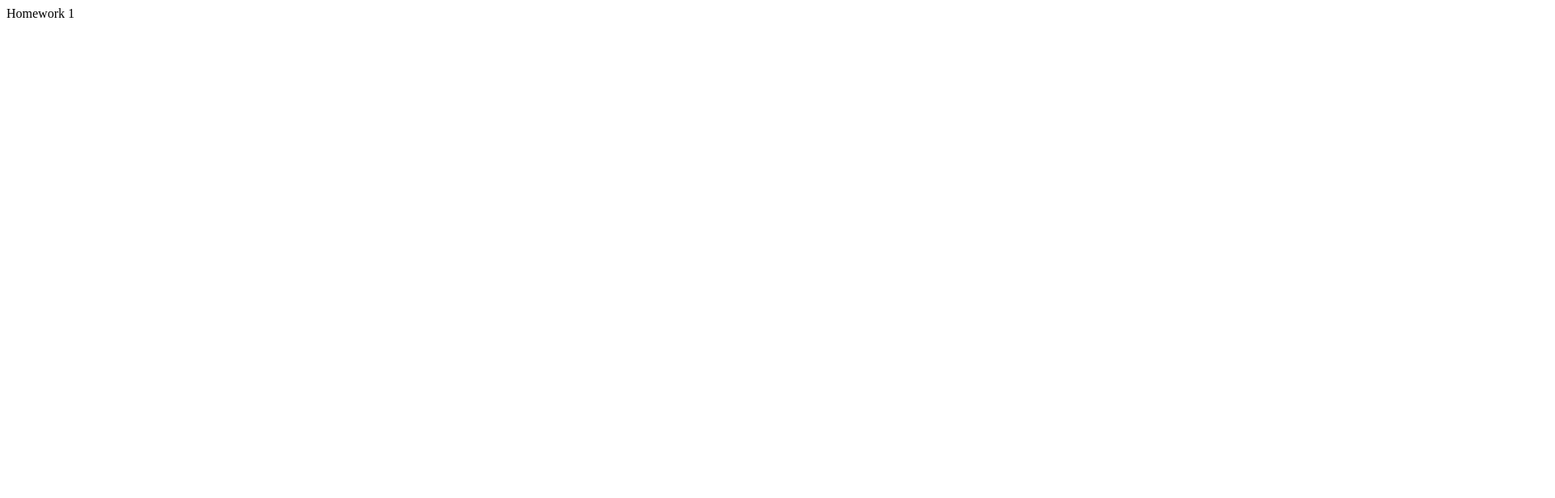
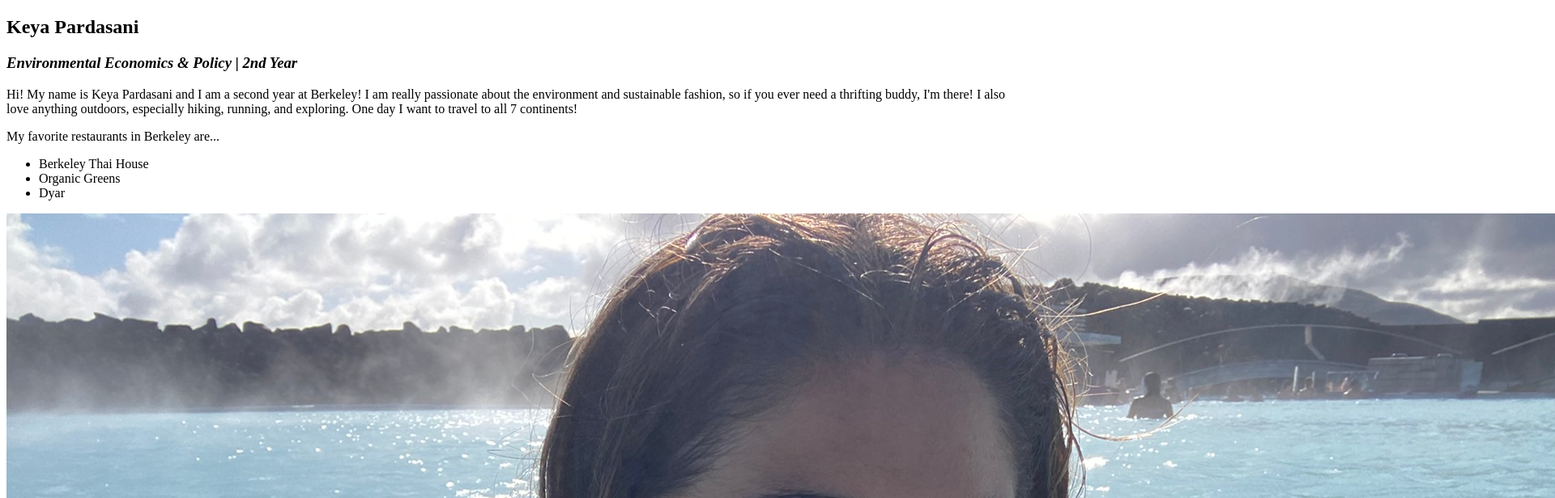
Before and after one commit to KeyaPardasani/KeyaPardasani.github.io, a plain HTML site: page homeworks/hw1/index.html in a window 1280 px wide. Shown: the top 616 px of the page at 81% size, 1920 px wide, since content can reach past the window. Drawn offline with Linux system fonts and the light colour scheme.

Commit message:
finished hw1

```diff
--- a/homeworks/hw1/index.html
+++ b/homeworks/hw1/index.html
@@ -1,6 +1,39 @@
-<!DOCTYPE html>
+<!doctype html>
 <html>
-    <body>
-        Homework 1
-    </body>
+
+<head>
+    <title>
+
+    </title>
+</head>
+
+<body>
+    <section>
+        <h1><strong>Keya Pardasani</strong></h1>
+
+        <h3><em>Environmental Economics & Policy | 2nd Year</em></h3>
+
+        <p>
+           Hi! My name is Keya Pardasani and I am a second year at Berkeley! I am really passionate about the environment and sustainable fashion, so if you ever need a thrifting buddy, I'm there! I also love anything outdoors, especially hiking, running, and exploring. One day I want to travel to all 7 continents!
+        </p>
+        <p>
+            My favorite restaurants in Berkeley are...
+        </p>
+        <ul>
+            <li>Berkeley Thai House</li>
+            <li>Organic Greens</li>
+            <li>Dyar</li>
+          </ul>
+
+        <img src="assets/img/favselfie.jpeg" />
+        <a href="https://www.coolmathgames.com/">Click here</a>
+        <ul>
+            <li>I learned that there are more factors that cause a design to be made than I thought. A lot more careful placement is made to make the user more engaged.</li>
+            <li>I really liked the breakdown of the apps and how the author observed their choices. I would have never noticed the details added to certain phrases and why certain things are linked and why others are not. This gave me a new perspective on my social media apps.</li>
+            <li>This was an interesting observation: "The placeholder text in the search bar could have just said “Search here” but instead they mention a specific city. Though I have no intention of going to London, seeing the possibility of it is exciting"</li>
+            <li>8</li>
+          </ul>
+    </section>
+</body>
+
 </html>
```
Also changed, not shown: homeworks/hw1/assets/img/favselfie.jpeg (added), 7 other files.
